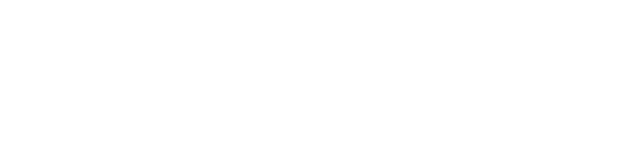
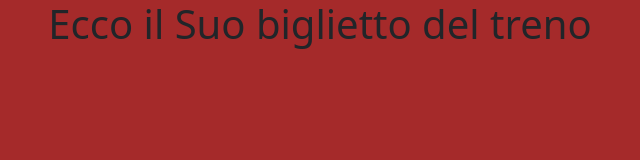
Before and after one commit to FlorianKomnino/js-biglietto-treno, a plain HTML site: page index.html in a window 1280 px wide. Shown: the whole page, without its empty margins (320-960 px from the left). Drawn offline with nearby package versions, Linux system fonts and the light colour scheme.

Commit message:
created basis structur on html, added few classes on css

```diff
--- a/css/style.css
+++ b/css/style.css
@@ -0,0 +1,11 @@
+/* General selectors */
+.h-200px {
+    height: 200px;
+}
+
+/* Main selectors */
+main {
+    height: 800px;
+    width: 100%;
+    background-color: brown;
+}
--- a/index.html
+++ b/index.html
@@ -14,7 +14,26 @@
     <title>Document</title>
 </head>
 <body>
+    <main>
+        <div class="container">
+            <div class="row">
+                <div class="col-12">
+                    <h1 class="text-center">
+                        Ecco il Suo biglietto del treno
+                    </h1>
+                </div>
+                <div class="col-4">
 
+                </div>
+                <div class="col-4">
+
+                </div>
+                <div class="col-4">
+
+                </div>
+            </div>
+        </div>
+    </main>
 
 
 
```
